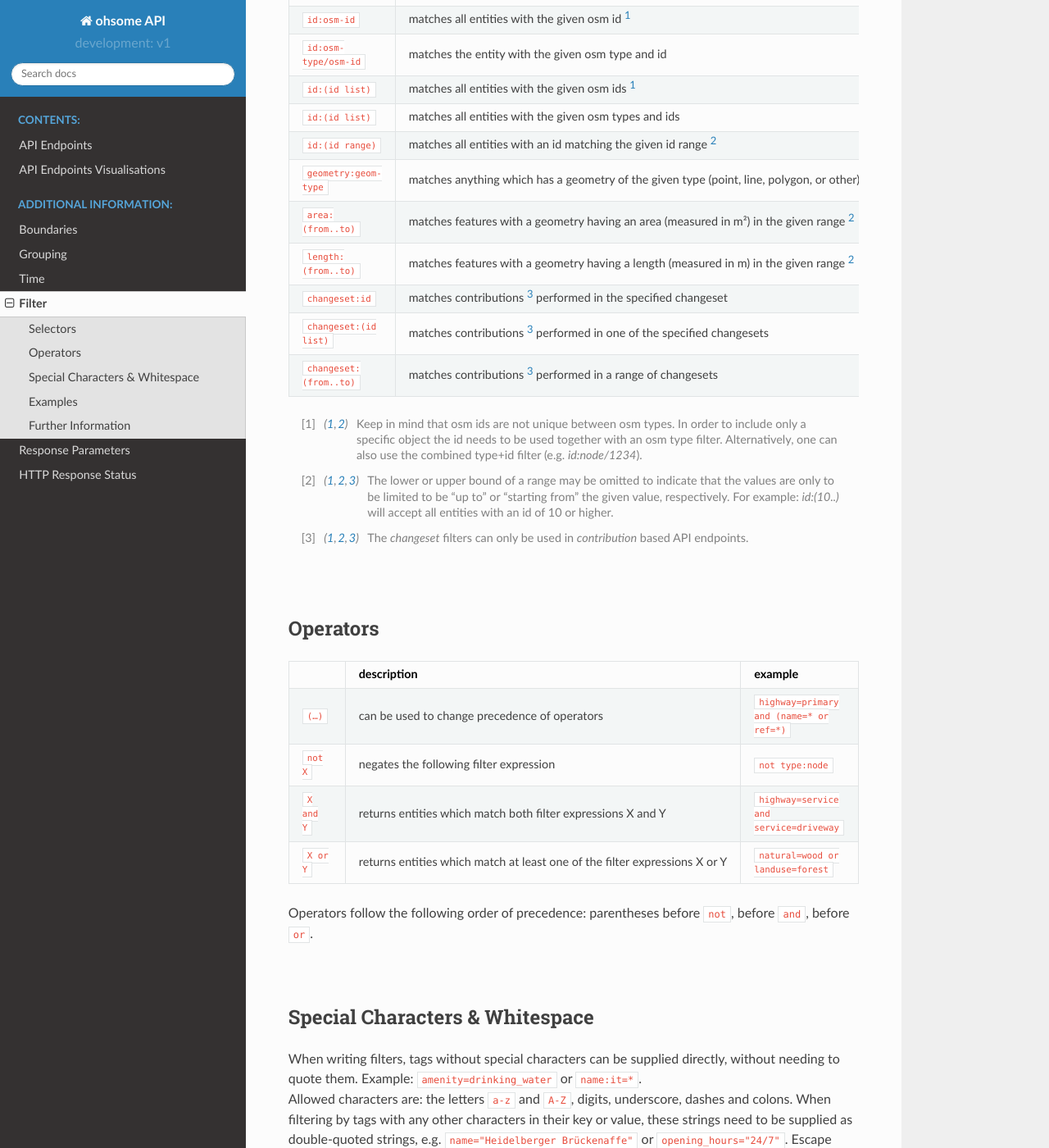
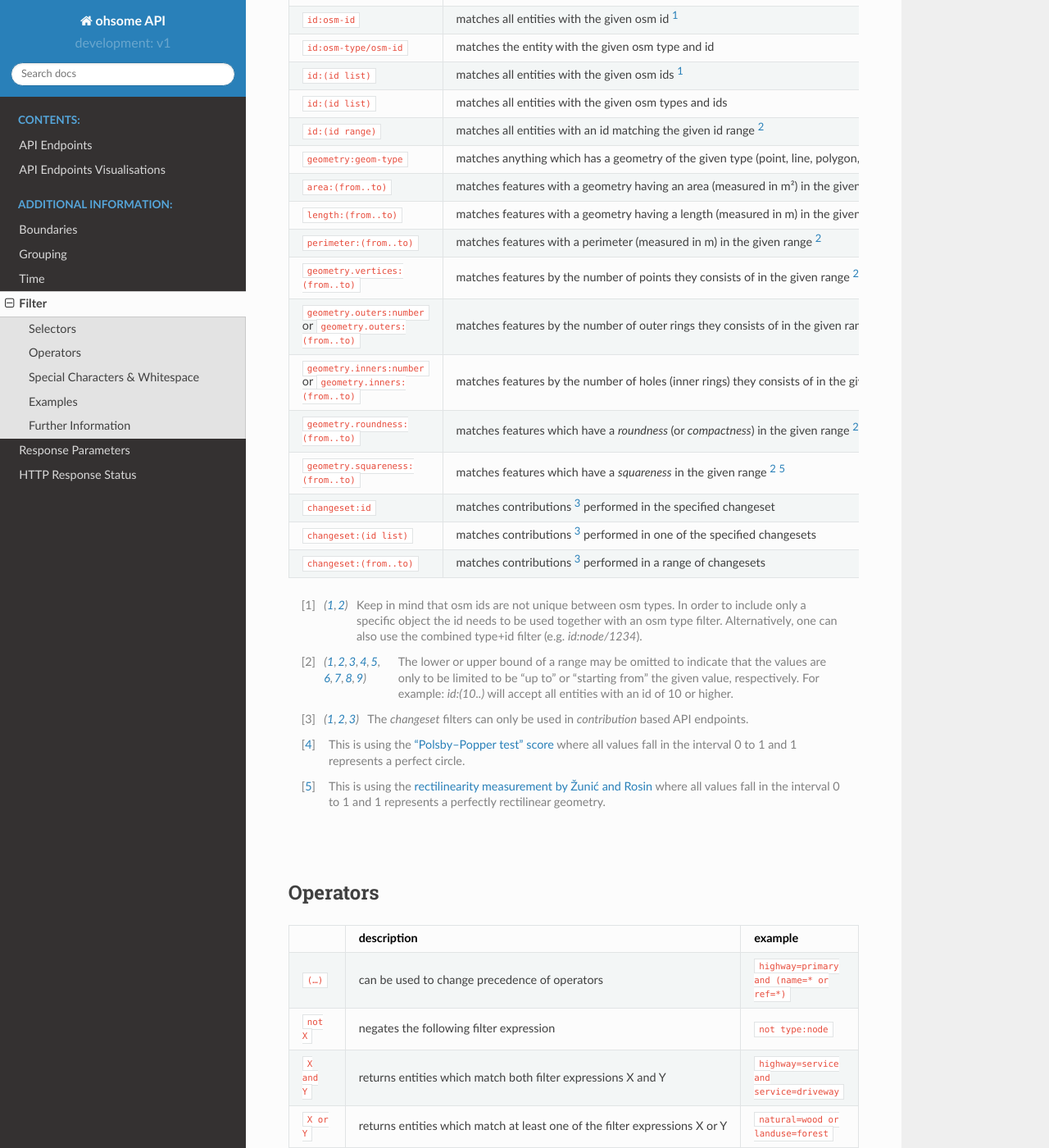
Before and after one commit to GIScience/ohsome-api, a Sphinx documentation site: the page built from docs/filter.rst, in a window 1280 px wide and 1400 px high, scrolled down 773 px. Shown: the whole window at 82% size. Built offline with Sphinx 7.4.7 and the Read the Docs theme 2.0.0, drawn with Linux system fonts in a browser that asks for light colours.

Commit message:
Docs: add perimeter, and multiple geometry filters

```diff
--- a/docs/filter.rst
+++ b/docs/filter.rst
@@ -16,71 +16,100 @@
 .. table::
     :widths: 24 50 24
 
-    +-------------------------+------------------------------------+------------------------+
-    |                         | **description**                    | **example**            |
-    +=========================+====================================+========================+
-    | ``key=value``           | matches all entities which         | ``natural=tree``       |
-    |                         | have this exact tag                |                        |
-    +-------------------------+------------------------------------+------------------------+
-    | ``key=*``               | matches all entities which have    | ``addr:housenumber=*`` |
-    |                         | any tag with the given key         |                        |
-    +-------------------------+------------------------------------+------------------------+
-    | ``key!=value``          | matches all entities               | ``oneway!=yes``        |
-    |                         | which do not have                  |                        |
-    |                         | this exact tag                     |                        |
-    +-------------------------+------------------------------------+------------------------+
-    | ``key!=*``              | matches all entities which do not  | ``name!=*``            |
-    |                         | have any tag with the given key    |                        |
-    +-------------------------+------------------------------------+------------------------+
-    | ``key in (value list)`` | matches all entities which do      | ``highway in``         |
-    |                         | have any tag with the given key    | ``(residential,        |
-    |                         | and one of the given values        | living_street)``       |
-    +-------------------------+------------------------------------+------------------------+
-    | ``type:osm-type``       | matches all entities of the        | ``type:node``          |
-    |                         | given osm type                     |                        |
-    +-------------------------+------------------------------------+------------------------+
-    | ``id:osm-id``           | matches all entities with the      | ``id:1234``            |
-    |                         | given osm id [1]_                  |                        |
-    +-------------------------+------------------------------------+------------------------+
-    | ``id:osm-type/osm-id``  | matches the entity with the given  | ``id:node/1234``       |
-    |                         | osm type and id                    |                        |
-    +-------------------------+------------------------------------+------------------------+
-    | ``id:(id list)``        | matches all entities with the      | ``id:(1, 42, 1234)``   |
-    |                         | given osm ids [1]_                 |                        |
-    +-------------------------+------------------------------------+------------------------+
-    | ``id:(id list)``        | matches all entities with the      | ``id:(node/1, way/3)`` |
-    |                         | given osm types and ids            |                        |
-    +-------------------------+------------------------------------+------------------------+
-    | ``id:(id range)``       | matches all entities with an id    | ``id:(1 .. 9999)``     |
-    |                         | matching the given id range [2]_   |                        |
-    +-------------------------+------------------------------------+------------------------+
-    | ``geometry:geom-type``  | matches anything which has a       | ``geometry:polygon``   |
-    |                         | geometry of the given type         |                        |
-    |                         | (point, line, polygon, or other)   |                        |
-    +-------------------------+------------------------------------+------------------------+
-    | ``area:(from..to)``     | matches features with a geometry   | ``area:(1.0 .. 1E6)``  |
-    |                         | having an area (measured in m²)    |                        |
-    |                         | in the given range [2]_            |                        |
-    +-------------------------+------------------------------------+------------------------+
-    | ``length:(from..to)``   | matches features with a geometry   | ``length:( .. 100)``   |
-    |                         | having a length (measured in m)    |                        |
-    |                         | in the given range [2]_            |                        |
-    +-------------------------+------------------------------------+------------------------+
-    | ``changeset:id``        | matches contributions [3]_         | ``changeset:42``       |
-    |                         | performed in the specified         |                        |
-    |                         | changeset                          |                        |
-    +-------------------------+------------------------------------+------------------------+
-    | ``changeset:(id list)`` | matches contributions [3]_         | ``changeset:(10, 42)`` |
-    |                         | performed in one of the            |                        |
-    |                         | specified changesets               |                        |
-    +-------------------------+------------------------------------+------------------------+
-    | ``changeset:(from..to)``| matches contributions [3]_         | ``changeset:(10..42)`` |
-    |                         | performed in a range of            |                        |
-    |                         | changesets                         |                        |
-    +-------------------------+------------------------------------+------------------------+
+    +------------------------------------+------------------------------------+-----------------------------------+
+    |                                    | **description**                    | **example**                       |
+    +====================================+====================================+===================================+
+    | ``key=value``                      | matches all entities which         | ``natural=tree``                  |
+    |                                    | have this exact tag                |                                   |
+    +------------------------------------+------------------------------------+-----------------------------------+
+    | ``key=*``                          | matches all entities which have    | ``addr:housenumber=*``            |
+    |                                    | any tag with the given key         |                                   |
+    +------------------------------------+------------------------------------+-----------------------------------+
+    | ``key!=value``                     | matches all entities               | ``oneway!=yes``                   |
+    |                                    | which do not have                  |                                   |
+    |                                    | this exact tag                     |                                   |
+    +------------------------------------+------------------------------------+-----------------------------------+
+    | ``key!=*``                         | matches all entities which do not  | ``name!=*``                       |
+    |                                    | have any tag with the given key    |                                   |
+    +------------------------------------+------------------------------------+-----------------------------------+
+    | ``key in (value list)``            | matches all entities which do      | ``highway in``                    |
+    |                                    | have any tag with the given key    | ``(residential,                   |
+    |                                    | and one of the given values        | living_street)``                  |
+    +------------------------------------+------------------------------------+-----------------------------------+
+    | ``type:osm-type``                  | matches all entities of the        | ``type:node``                     |
+    |                                    | given osm type                     |                                   |
+    +------------------------------------+------------------------------------+-----------------------------------+
+    | ``id:osm-id``                      | matches all entities with the      | ``id:1234``                       |
+    |                                    | given osm id [1]_                  |                                   |
+    +------------------------------------+------------------------------------+-----------------------------------+
+    | ``id:osm-type/osm-id``             | matches the entity with the given  | ``id:node/1234``                  |
+    |                                    | osm type and id                    |                                   |
+    +------------------------------------+------------------------------------+-----------------------------------+
+    | ``id:(id list)``                   | matches all entities with the      | ``id:(1, 42, 1234)``              |
+    |                                    | given osm ids [1]_                 |                                   |
+    +------------------------------------+------------------------------------+-----------------------------------+
+    | ``id:(id list)``                   | matches all entities with the      | ``id:(node/1, way/3)``            |
+    |                                    | given osm types and ids            |                                   |
+    +------------------------------------+------------------------------------+-----------------------------------+
+    | ``id:(id range)``                  | matches all entities with an id    | ``id:(1 .. 9999)``                |
+    |                                    | matching the given id range [2]_   |                                   |
+    +------------------------------------+------------------------------------+-----------------------------------+
+    | ``geometry:geom-type``             | matches anything which has a       | ``geometry:polygon``              |
+    |                                    | geometry of the given type         |                                   |
+    |                                    | (point, line, polygon, or other)   |                                   |
+    +------------------------------------+------------------------------------+-----------------------------------+
+    | ``area:(from..to)``                | matches features with a geometry   | ``area:(1.0 .. 1E6)``             |
+    |                                    | having an area (measured in m²)    |                                   |
+    |                                    | in the given range [2]_            |                                   |
+    +------------------------------------+------------------------------------+-----------------------------------+
+    | ``length:(from..to)``              | matches features with a geometry   | ``length:( .. 100)``              |
+    |                                    | having a length (measured in m)    |                                   |
+    |                                    | in the given range [2]_            |                                   |
+    +------------------------------------+------------------------------------+-----------------------------------+
+    | ``perimeter:(from..to)``           | matches features with a            | ``perimeter:( .. 100)``           |
+    |                                    | perimeter (measured in m) in the   |                                   |
+    |                                    | given range [2]_                   |                                   |
+    +------------------------------------+------------------------------------+-----------------------------------+
+    | ``geometry.vertices:(from..to)``   | matches features by the number     | ``geometry.vertices:(1 .. 10)``   |
+    |                                    | of points they consists of         |                                   |
+    |                                    | in the given range [2]_            |                                   |
+    +------------------------------------+------------------------------------+-----------------------------------+
+    | ``geometry.outers:number``         | matches features by the number     | ``geometry.outers:1``             |
+    | or                                 | of outer rings they consists of    | or                                |
+    | ``geometry.outers:(from..to)``     | in the given range [2]_            | ``geometry.outers:(2 .. )``       |
+    +------------------------------------+------------------------------------+-----------------------------------+
+    | ``geometry.inners:number``         | matches features by the number     | ``geometry.inners:0``             |
+    | or                                 | of holes (inner rings) they        | or                                |
+    | ``geometry.inners:(from..to)``     | consists of in the given range     | ``geometry.inners:(1 .. )``       |
+    |                                    | [2]_                               |                                   |
+    +------------------------------------+------------------------------------+-----------------------------------+
+    | ``geometry.roundness:(from..to)``  | matches features which have a      | ``geometry.roundness:(0.8 .. )``  |
+    |                                    | *roundness* (or *compactness*)     |                                   |
+    |                                    | in the given range [2]_ [4]_       |                                   |
+    +------------------------------------+------------------------------------+-----------------------------------+
+    | ``geometry.squareness:(from..to)`` | matches features which have a      | ``geometry.squareness:(0.8 .. )`` |
+    |                                    | *squareness*                       |                                   |
+    |                                    | in the given range [2]_ [5]_       |                                   |
+    +------------------------------------+------------------------------------+-----------------------------------+
+    | ``changeset:id``                   | matches contributions [3]_         | ``changeset:42``                  |
+    |                                    | performed in the specified         |                                   |
+    |                                    | changeset                          |                                   |
+    +------------------------------------+------------------------------------+-----------------------------------+
+    | ``changeset:(id list)``            | matches contributions [3]_         | ``changeset:(10, 42)``            |
+    |                                    | performed in one of the            |                                   |
+    |                                    | specified changesets               |                                   |
+    +------------------------------------+------------------------------------+-----------------------------------+
+    | ``changeset:(from..to)``           | matches contributions [3]_         | ``changeset:(10..42)``            |
+    |                                    | performed in a range of            |                                   |
+    |                                    | changesets                         |                                   |
+    +------------------------------------+------------------------------------+-----------------------------------+
 .. [1] Keep in mind that osm ids are not unique between osm types. In order to include only a specific object the id needs to be used together with an osm type filter. Alternatively, one can also use the combined type+id filter (e.g. `id:node/1234`).
 .. [2] The lower or upper bound of a range may be omitted to indicate that the values are only to be limited to be "up to" or "starting from" the given value, respectively. For example: `id:(10..)` will accept all entities with an id of 10 or higher.
 .. [3] The `changeset` filters can only be used in `contribution` based API endpoints.
+.. [4] This is using the `"Polsby–Popper test" score`_ where all values fall in the interval 0 to 1 and 1 represents a perfect circle.
+.. [5] This is using the `rectilinearity measurement by Žunić and Rosin`_ where all values fall in the interval 0 to 1 and 1 represents a perfectly rectilinear geometry.
+.. _"Polsby–Popper test" score: https://en.wikipedia.org/wiki/Polsby%E2%80%93Popper_test
+.. _rectilinearity measurement by Žunić and Rosin: https://www.researchgate.net/publication/221304067_A_Rectilinearity_Measurement_for_Polygons)
 
 |
 
```
